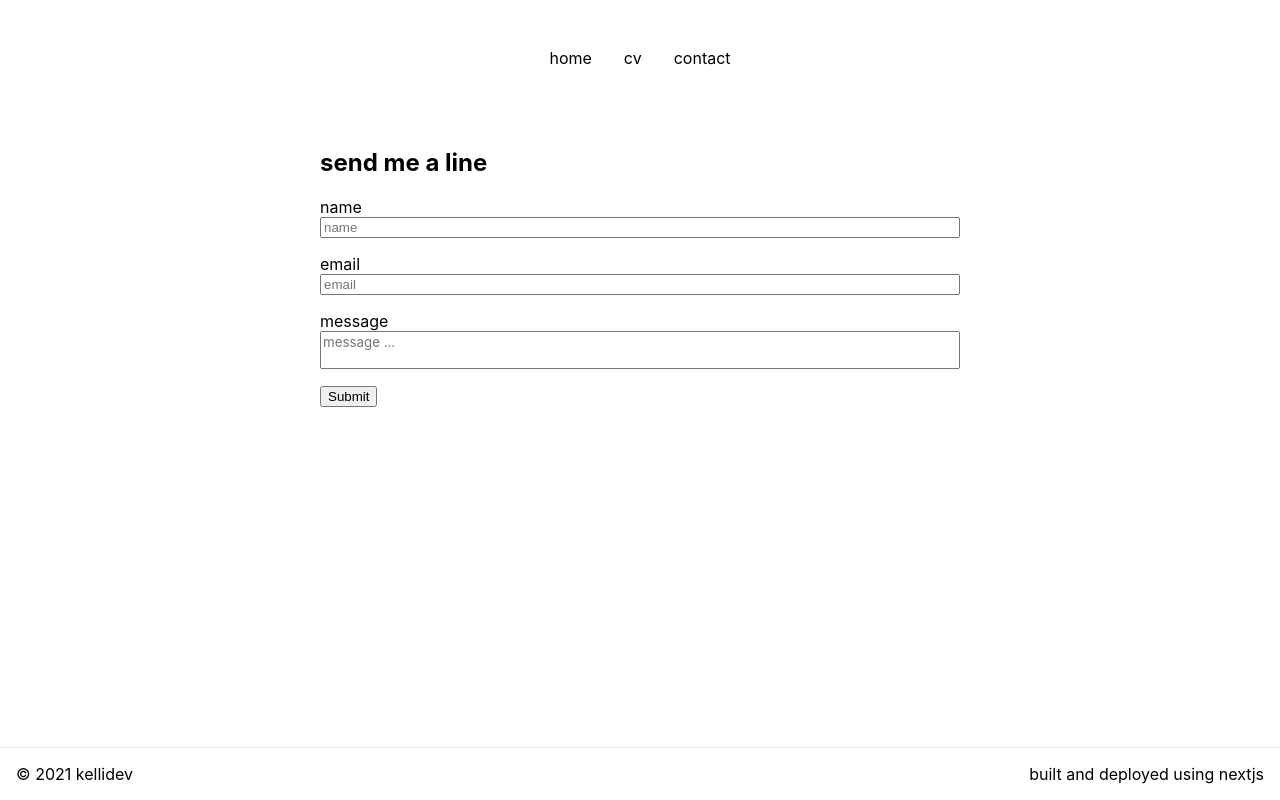
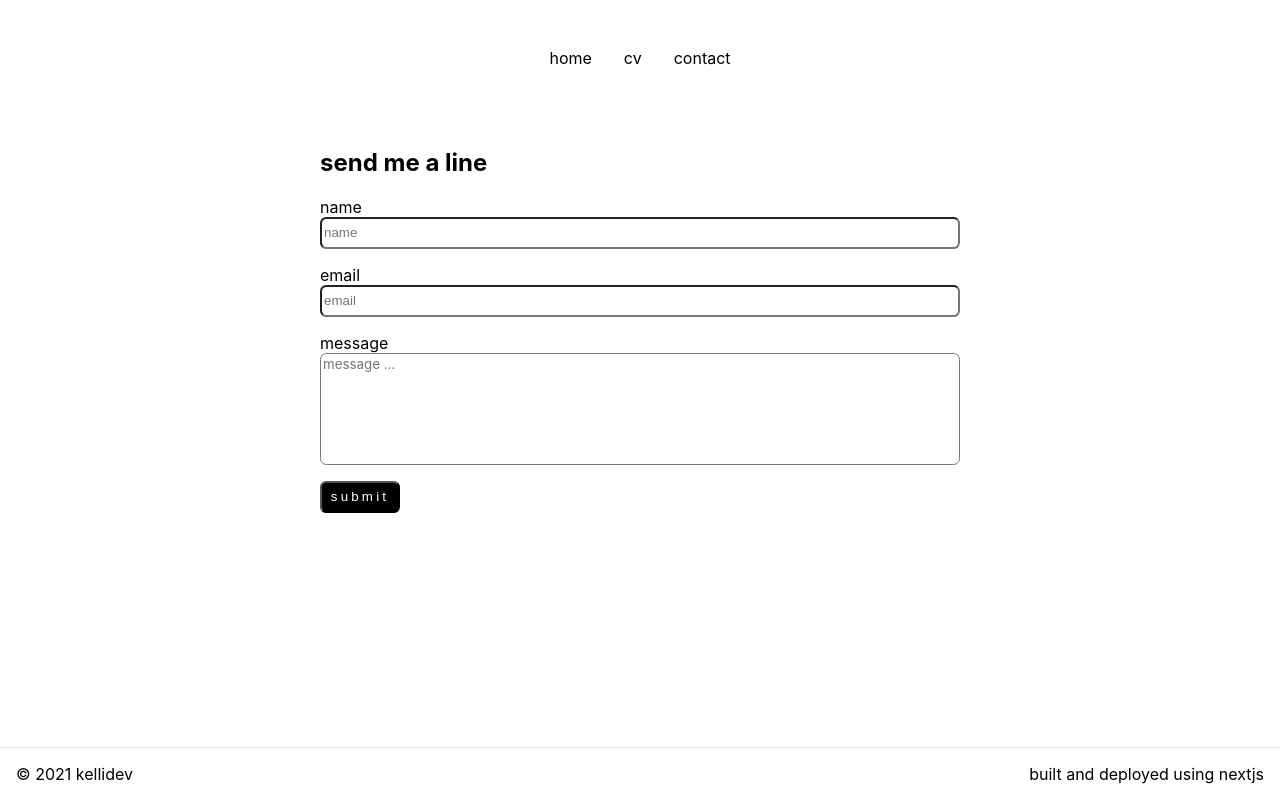
Before and after one commit to kel7774/kellidev, a Next.js app: page /contact in a window 1280 px wide. Built offline with nearby package versions, Linux system fonts and the light colour scheme.

Commit message:
modify styles to form, add thanks page, route to thanks after submit

```diff
--- a/components/ContactForm.js
+++ b/components/ContactForm.js
@@ -1,4 +1,5 @@
 import { useState } from 'react'
+import { useRouter } from 'next/router'
 import styles from '../styles/ContactForm.module.css'
 
 export default function ContactForm () {
@@ -6,6 +7,7 @@ export default function ContactForm () {
   const [email, setEmail] = useState('')
   const [message, setMessage] = useState('')
   const [submitted, setSubmitted] = useState(false)
+  const router = useRouter()
 
   const handleSubmit = e => {
     e.preventDefault()
@@ -29,6 +31,7 @@ export default function ContactForm () {
         setMessage('')
       }
     })
+    router.push('/thanks')
   }
 
   return (
--- a/styles/ContactForm.module.css
+++ b/styles/ContactForm.module.css
@@ -1,15 +1,16 @@
-.form input,
-.form textarea {
-  width: 20rem;
-  border-radius: 0.3rem;
+.formField input,
+.formField textarea,
+.submit {
+  border-radius: 0.4rem;
 }
 
-.form input {
-  height: 2rem;
+.formField textarea {
+  height: 7rem;
+  resize: none;
 }
 
-.form textarea {
-  height: 10rem;
+.formField input {
+  height: 2rem;
 }
 
 .formField {
@@ -18,6 +19,11 @@
   margin: 1rem 0;
 }
 
-.textarea {
-  resize:none;
+.submit {
+  height: 2rem;
+  width: 5rem;
+  letter-spacing: 0.2rem;
+  text-transform: lowercase;
+  background-color: black;
+  color: white;
 }
--- a/styles/globals.css
+++ b/styles/globals.css
@@ -25,6 +25,10 @@ a {
   text-decoration: none;
 }
 
+a:hover {
+  text-decoration: underline;
+}
+
 * {
   box-sizing: border-box;
 }
```
Also changed, not shown: pages/thanks/index.js (added, +13 -0 lines).
